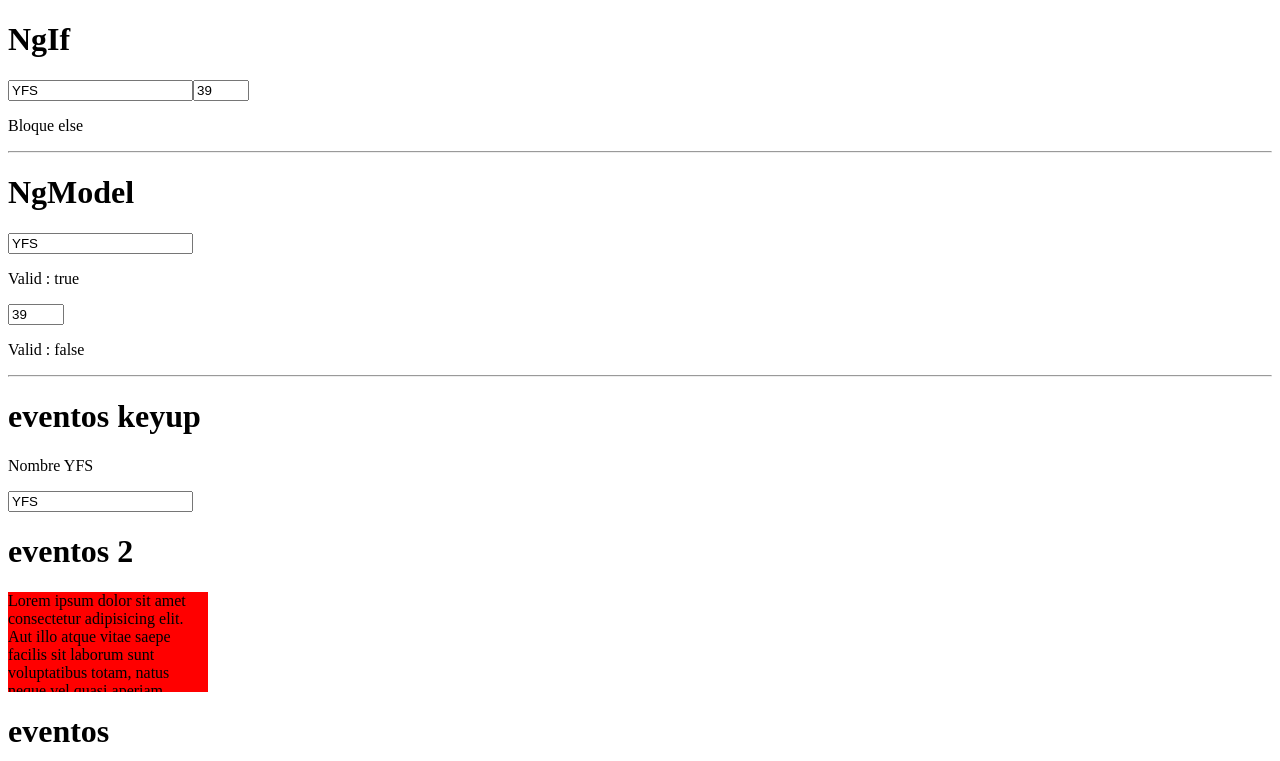
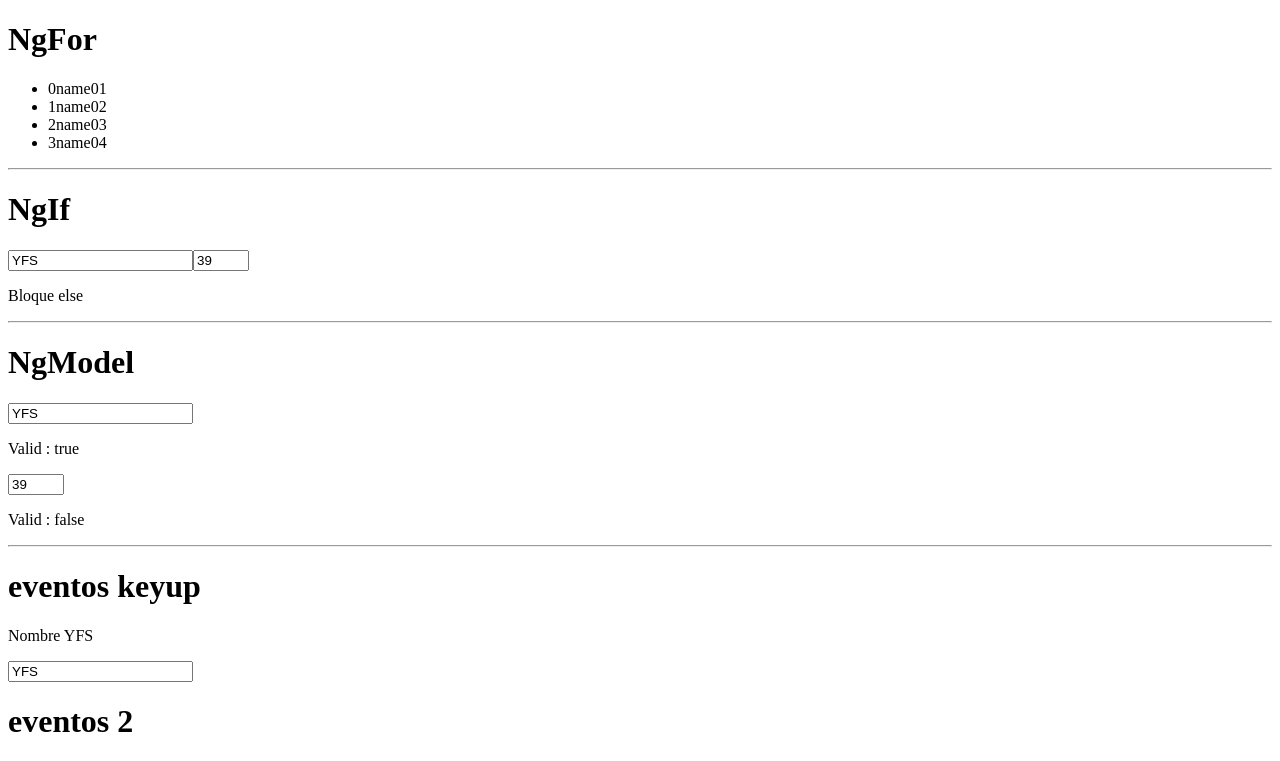
Before and after one commit to YordayFigueroaSanchez/platzi_frontend_con_angular, an Angular app in the folder 01_Curso_de_Fundamentos_de_Angular/my-store/: page / in a window 1280 px wide. Shown: the top 761 px of the page. Built offline with nearby package versions, Linux system fonts and the light colour scheme.

Commit message:
ngFor con index
ngFor con index

```diff
--- a/01_Curso_de_Fundamentos_de_Angular/my-store/src/app/app.component.html
+++ b/01_Curso_de_Fundamentos_de_Angular/my-store/src/app/app.component.html
@@ -1,3 +1,10 @@
+<h1>NgFor</h1>
+<ul>
+  <li *ngFor="let name of names; index as i">
+    {{ i }}{{ name }}
+  </li>
+</ul>
+<hr>
 <h1>NgIf</h1>
 <input type="text" [(ngModel)]="person.name">
 <input type="number" [(ngModel)]="person.age" min="10" max="30">
--- a/01_Curso_de_Fundamentos_de_Angular/my-store/src/app/app.component.ts
+++ b/01_Curso_de_Fundamentos_de_Angular/my-store/src/app/app.component.ts
@@ -16,6 +16,7 @@ export class AppComponent {
   name : 'YFS',
   img : 'https://www.w3schools.com/howto/img_avatar.png'
   }
+  names : string[] = ['name01','name02','name03','name04',]
 
   onToggle(){
     this.btnDisabled = !this.btnDisabled;
```
